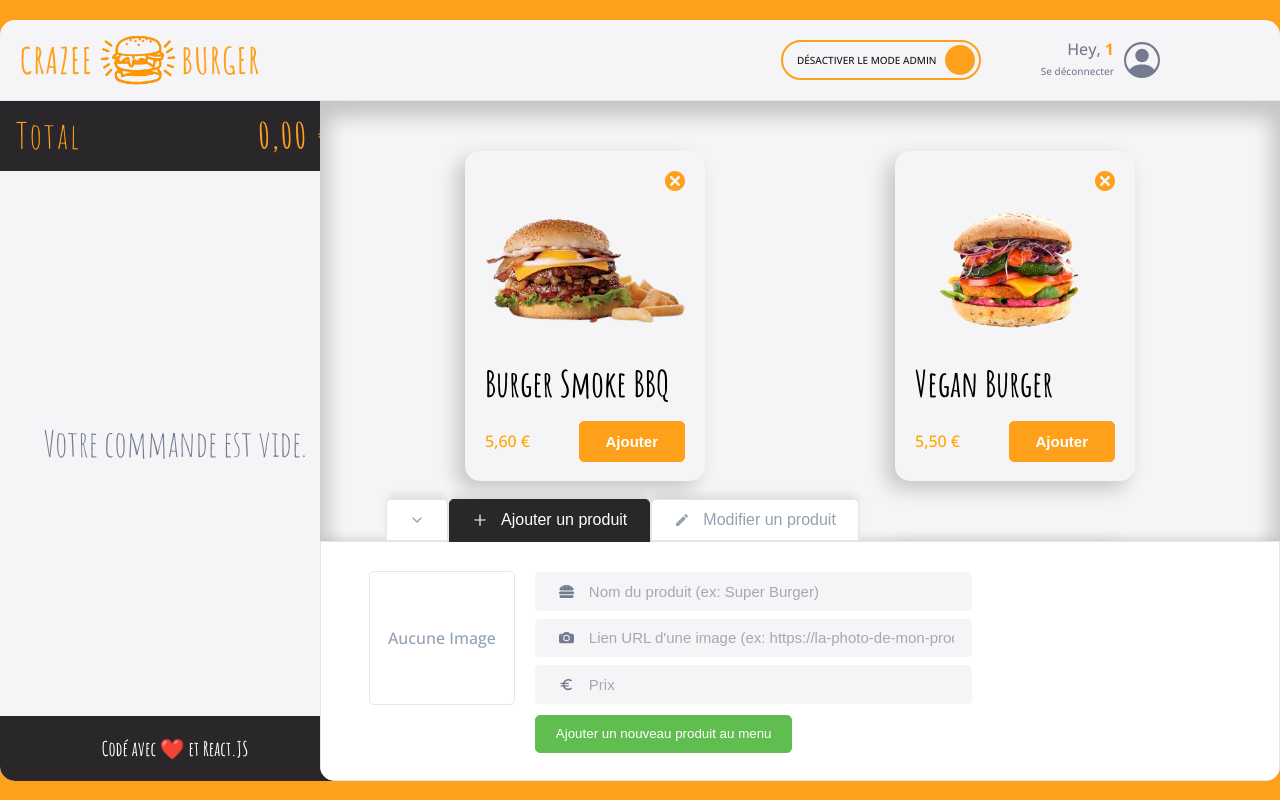
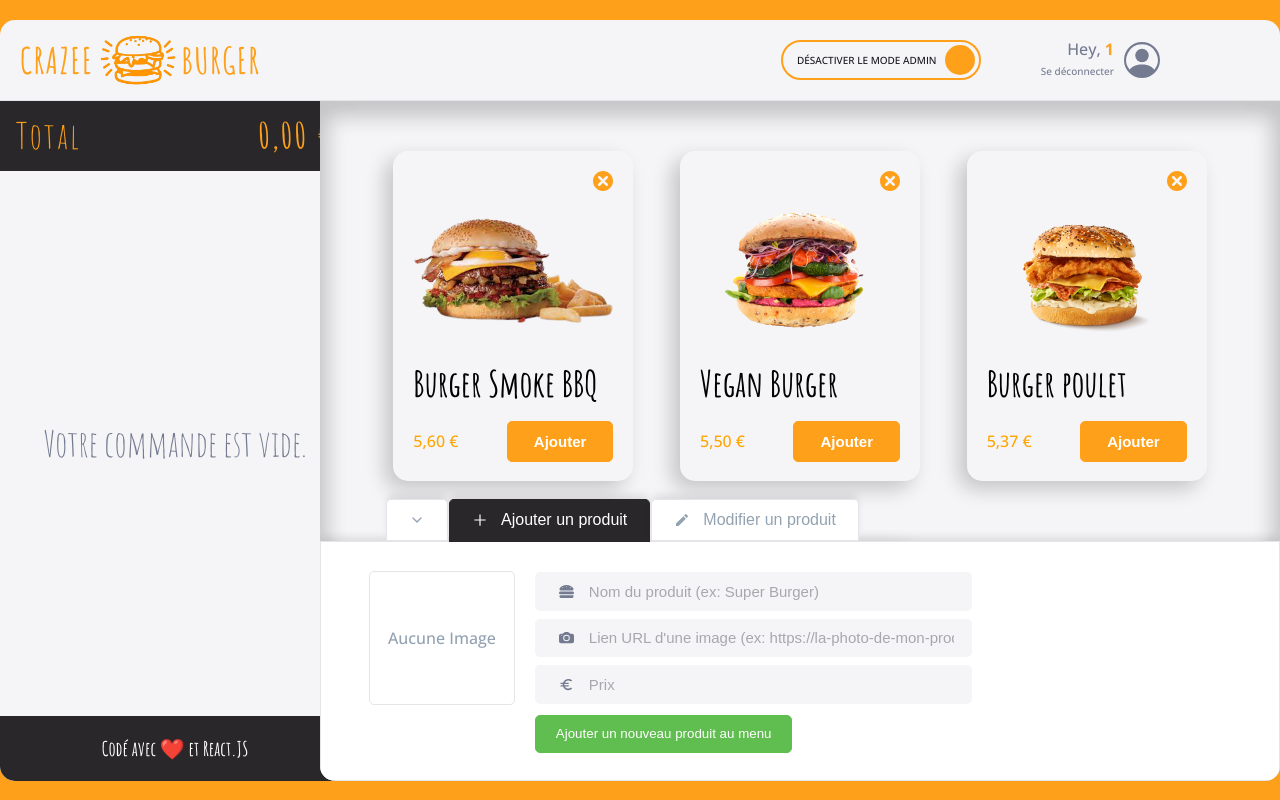
Before and after one commit to QiaoAn05/crazee-burger, a React (Vite) app: page /order/1 in a window 1280 px wide. Built offline with nearby package versions, Linux system fonts and the light colour scheme.

Commit message:
💄F10: BASKET > Menu > Change number of column of product cards

```diff
--- a/src/components/pages/order/main/menu/Menu.jsx
+++ b/src/components/pages/order/main/menu/Menu.jsx
@@ -73,8 +73,8 @@ export default function Menu() {
 const MenuStyled = styled.section`
   background-color: ${theme.colors.background_white};
   display: grid;
-  grid-template-columns: repeat(4, 1fr);
-  grid-template-columns: repeat(auto-fit, minmax(300px, 1fr));
+  grid-template-columns: repeat(3, 1fr);
+  /* grid-template-columns: repeat(auto-fit, minmax(300px, 1fr)); */
   grid-row-gap: 60px;
   padding: 50px 50px 150px;
   justify-items: center;
```
